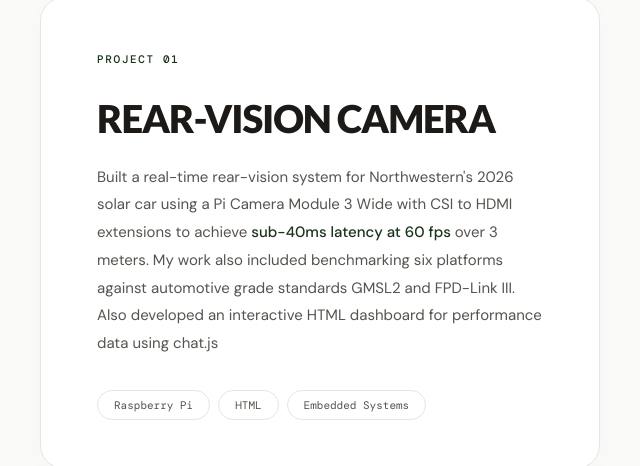
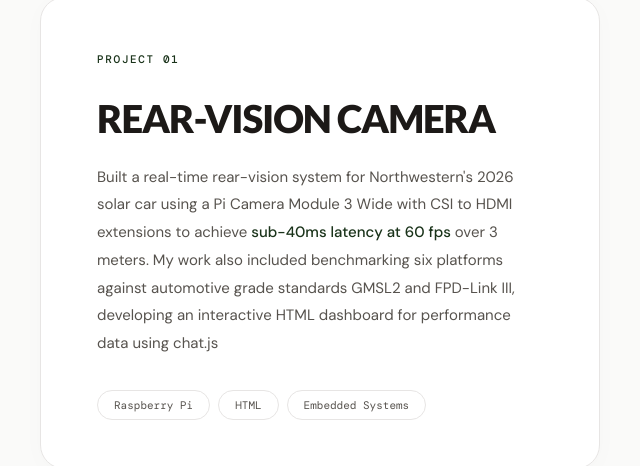
Before and after one commit to spenchh/Portfolio, a plain HTML site: page index.html in a window 1280 px wide. Shown: the part 1012-1478 px from the top of the page, 632-1272 px from the left. Drawn offline with nearby package versions, Linux system fonts and the light colour scheme.

Commit message:
Update index.html

```diff
--- a/index.html
+++ b/index.html
@@ -187,7 +187,7 @@
           <div>
             <span class="card-label">Project 01</span>
             <h3 class="card-title">Rear-Vision Camera</h3>
-            <p class="card-desc">Built a real-time rear-vision system for Northwestern's 2026 solar car using a Pi Camera Module 3 Wide with CSI to HDMI extensions to achieve <span class="hl">sub-40ms latency at 60 fps</span> over 3 meters. My work also included benchmarking six platforms against automotive grade standards GMSL2 and FPD-Link III. Also developed an interactive HTML dashboard for performance data using chat.js</p>
+            <p class="card-desc">Built a real-time rear-vision system for Northwestern's 2026 solar car using a Pi Camera Module 3 Wide with CSI to HDMI extensions to achieve <span class="hl">sub-40ms latency at 60 fps</span> over 3 meters. My work also included benchmarking six platforms against automotive grade standards GMSL2 and FPD-Link III, developing an interactive HTML dashboard for performance data using chat.js</p>
           </div>
           <div class="flex flex-wrap gap-2 mt-8">
             <span class="tag-pill">Raspberry Pi</span>
```
